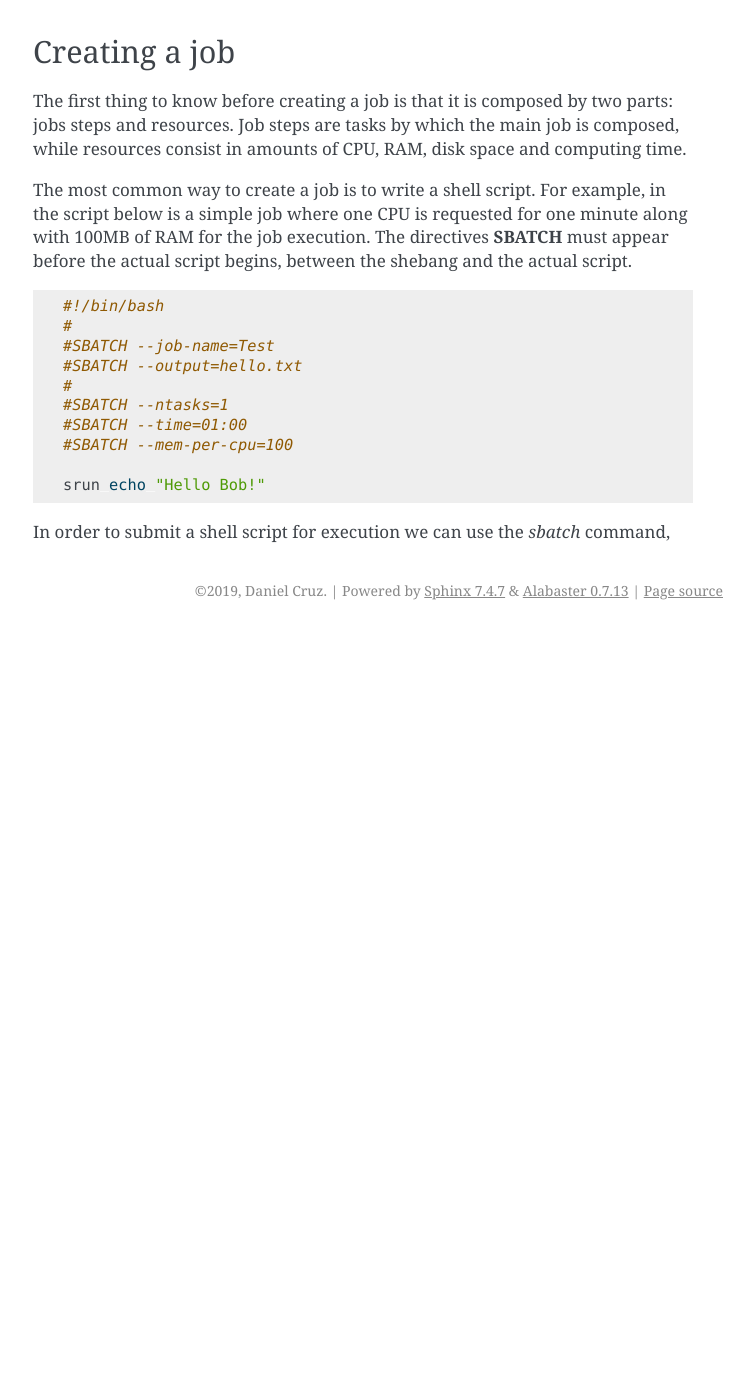
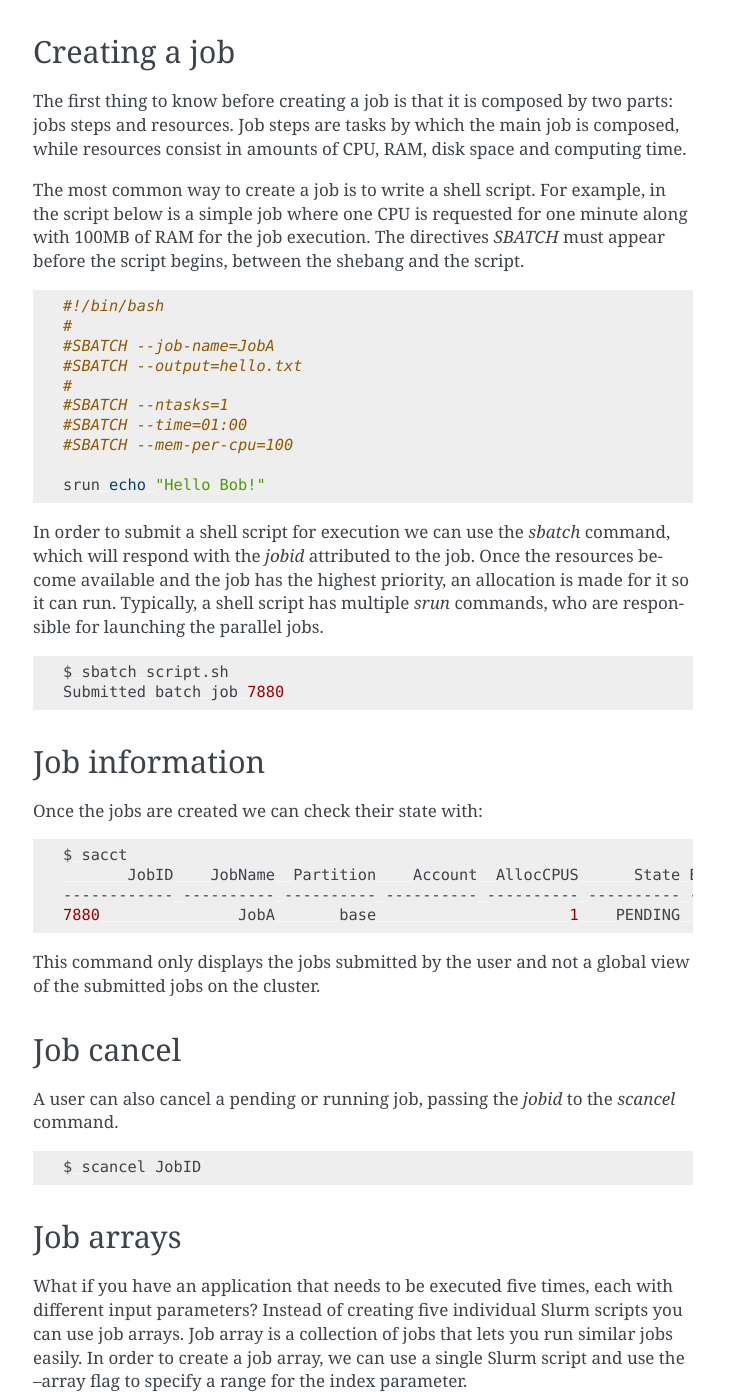
Before and after one commit to macc-hpc/docs, a Sphinx documentation site: the page built from source/slurm/slurm_user_manual.md, in a window 1280 px wide and 1400 px high, scrolled down 1077 px. Shown: the whole window, without its empty margins (387-1141 px from the left). Built offline with Sphinx 7.4.7, drawn with Linux system fonts in a browser that asks for light colours; before the commit the page ends 1707 px from its top, so only the background shows below that; some of the changed text lies outside the part shown.

Commit message:
job array

````diff
--- a/source/slurm/slurm_user_manual.md
+++ b/source/slurm/slurm_user_manual.md
@@ -39,12 +39,12 @@ Here, we can see which jobs are running, with the state *R*, short for running,
 
 The first thing to know before creating a job is that it is composed by two parts: jobs steps and resources. Job steps are tasks by which the main job is composed, while resources consist in amounts of CPU, RAM, disk space and computing time.
 
-The most common way to create a job is to write a shell script. For example, in the script below is a simple job where one CPU is requested for one minute along with 100MB of RAM for the job execution. The directives _*SBATCH*_ must appear before the actual script begins, between the shebang and the actual script.
+The most common way to create a job is to write a shell script. For example, in the script below is a simple job where one CPU is requested for one minute along with 100MB of RAM for the job execution. The directives *SBATCH* must appear before the script begins, between the shebang and the script.
 
 ```bash
 #!/bin/bash
 #
-#SBATCH --job-name=Test
+#SBATCH --job-name=JobA
 #SBATCH --output=hello.txt
 #
 #SBATCH --ntasks=1
@@ -54,4 +54,52 @@ The most common way to create a job is to write a shell script. For example, in
 srun echo "Hello Bob!"
 ```
 
-In order to submit a shell script for execution we can use the _sbatch_ command,
+In order to submit a shell script for execution we can use the _sbatch_ command, which will respond with the _jobid_ attributed to the job. Once the resources become available and the job has the highest priority, an allocation is made for it so it can run. Typically, a shell script has multiple _srun_ commands, who are responsible for launching the parallel jobs.
+
+```bash
+$ sbatch script.sh
+Submitted batch job 7880
+```
+
+## Job information
+
+Once the jobs are created we can check their state with:
+
+```bash
+$ sacct
+       JobID    JobName  Partition    Account  AllocCPUS      State ExitCode
+------------ ---------- ---------- ---------- ---------- ---------- --------
+7880               JobA       base                     1    PENDING      0:0
+```
+
+This command only displays the jobs submitted by the user and not a global view of the submitted jobs on the cluster.
+
+## Job cancel
+
+A user can also cancel a pending or running job, passing the _jobid_ to the _scancel_ command.
+
+```bash
+$ scancel JobID
+```
+## Job arrays
+
+What if you have an application that needs to be executed five times, each with different input parameters? Instead of creating five individual Slurm scripts you can use job arrays. Job array is a collection of jobs that lets you run similar jobs easily. In order to create a job array, we can use a single Slurm script and use the --array flag to specify a range for the index parameter.
+
+```bash
+sbatch --array <indexlist>[%<limit>] script.sh
+```
+
+You can either specify the range index on the _sbatch_ command or on the bash script.
+
+
+```bash
+#!/bin/bash
+#SBATCH --job-name=myJobarrayTest
+#SBATCH --nodes=1 --ntasks=1
+#SBATCH --time=5:00
+#SBATCH --output=test_%A_%a.out
+#SBATCH --error=test_%A_%a.err
+#SBATCH --partition sixhour
+#SBATCH --array=1-5
+echo "$SLURM_ARRAY_TASK_ID"
+```
````
Also changed, not shown: 7 other files.
